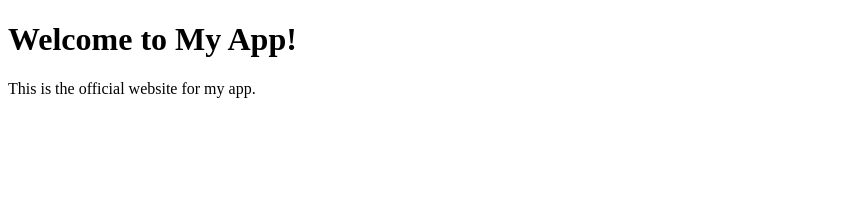
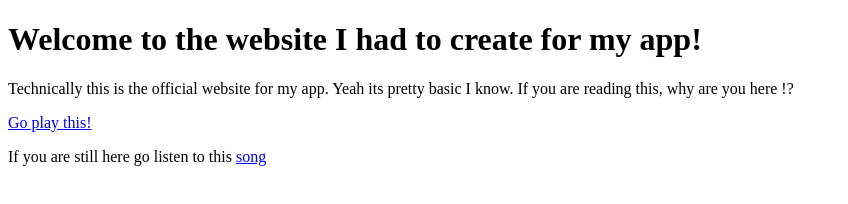
Before and after one commit to karanveer-13/karanveer-13.github.io, a plain HTML site: page index.html in a window 1280 px wide. Shown: the whole page, without its empty margins (0-848 px from the left). Drawn offline with Linux system fonts and the light colour scheme.

Commit message:
Update index.html

```diff
--- a/index.html
+++ b/index.html
@@ -5,7 +5,9 @@
   <title>My App Website</title>
 </head>
 <body>
-  <h1>Welcome to My App!</h1>
-  <p>This is the official website for my app.</p>
+  <h1>Welcome to the website I had to create for my app!</h1>
+  <p>Technically this is the official website for my app. Yeah its pretty basic I know. If you are reading this, why are you here !?</p>
+  <a href="https://play.google.com/store/apps/details?id=com.kv.wordplay">Go play this!</a>
+  <p>If you are still here go listen to this <a href="https://www.youtube.com/watch?v=foWTAsJV0g8">song</a></p>
 </body>
 </html>
```
